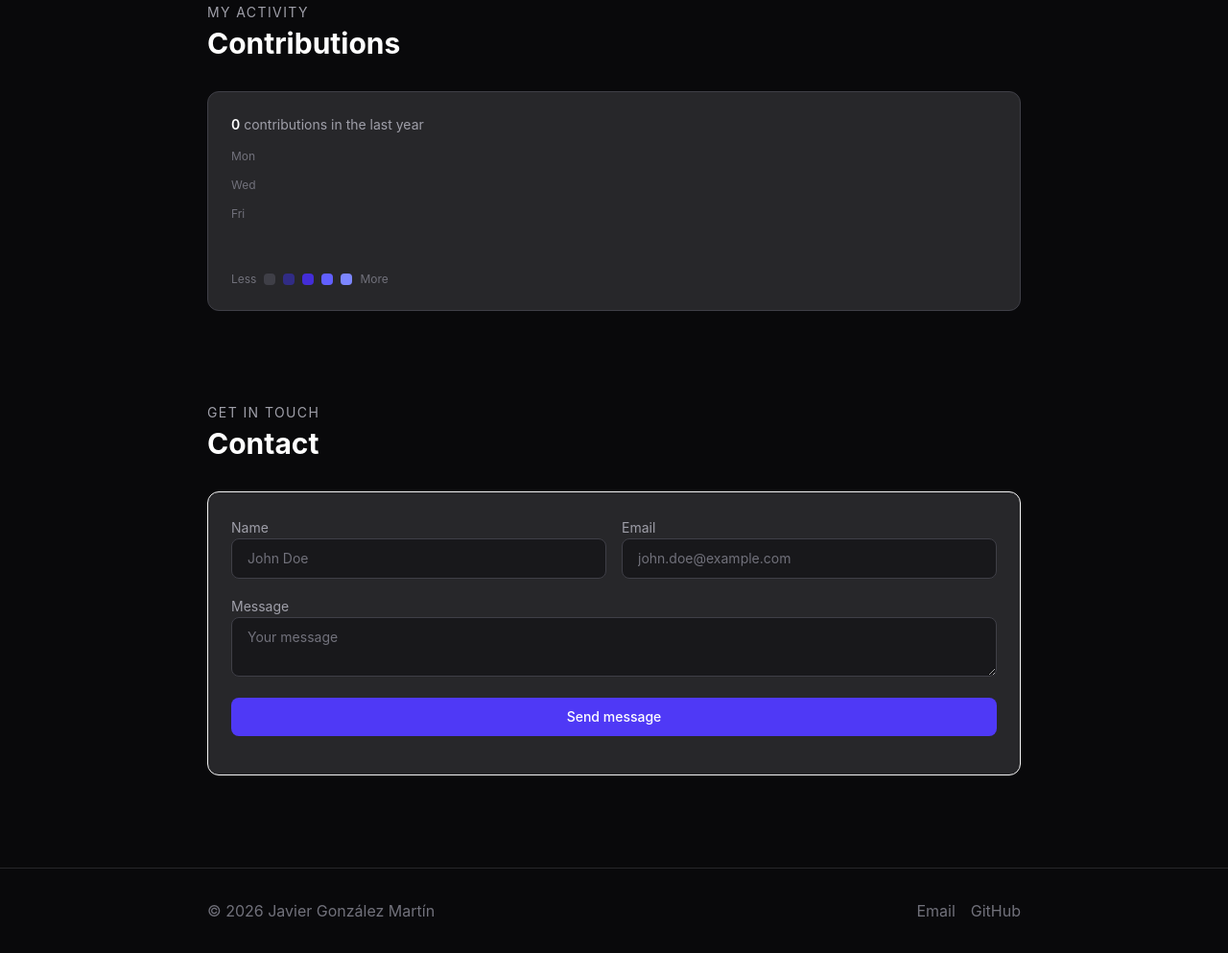
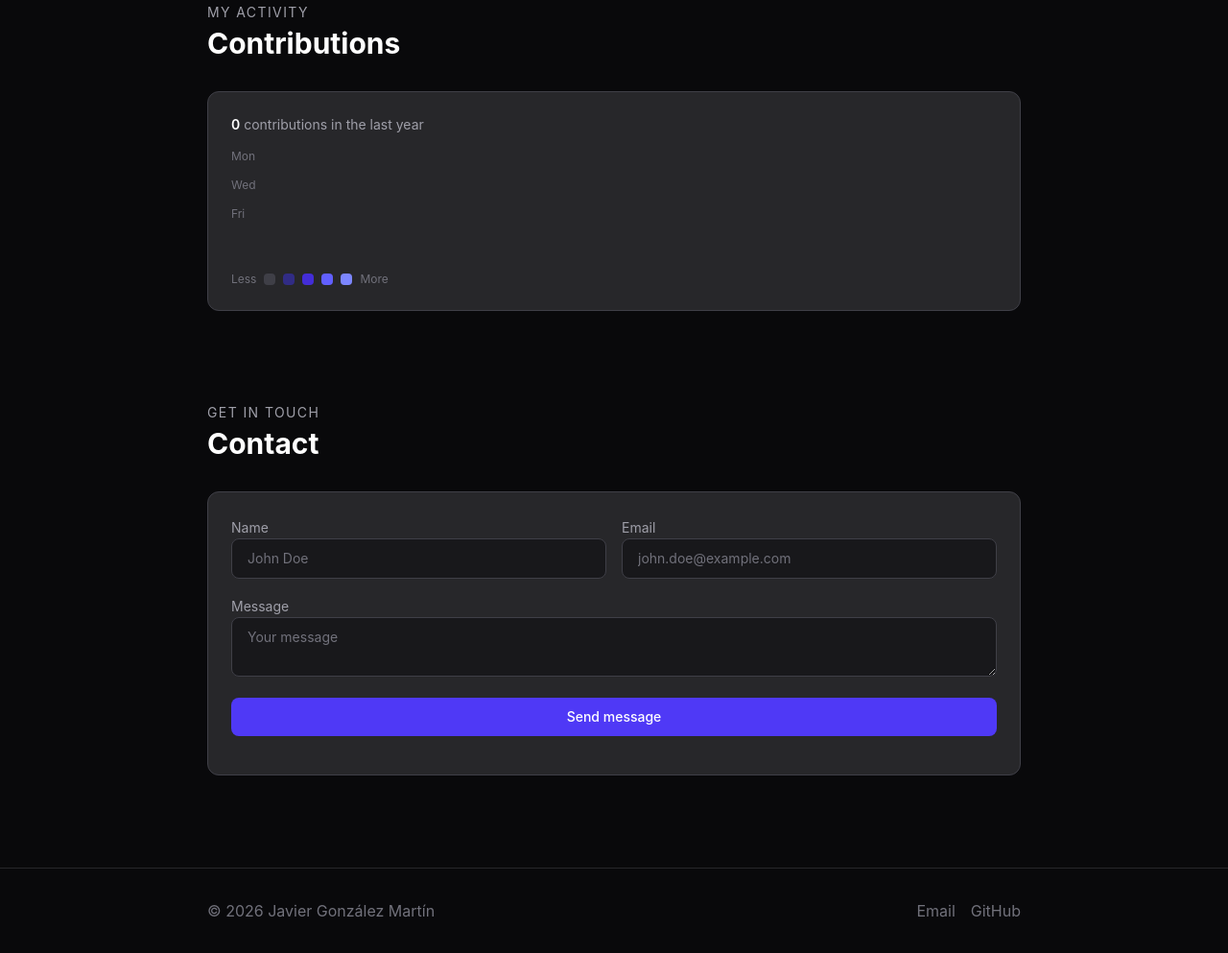
Before and after one commit to jgm1997/jgm1997.github.io, an Astro site: page / in a window 1280 px wide. Shown: the part 1538-2531 px from the top of the page at 96% size. Built offline with nearby package versions, Linux system fonts and the light colour scheme; Astro itself is replaced by a stand-in of ours.

Commit message:
fix: type in color

```diff
--- a/src/components/ContactForm.astro
+++ b/src/components/ContactForm.astro
@@ -10,7 +10,7 @@
     <h2 class="text-3xl font-bold text-white">Contact</h2>
   </div>
 
-  <div class="bg-zinc-800 border border-bg-zinc-700 rounded-xl p-6 space-y-4">
+  <div class="bg-zinc-800 border border-zinc-700 rounded-xl p-6 space-y-4">
     <form id="contact-form" class="space-y-4">
       <div class="grid grid-cols-1 md:grid-cols-2 gap-4">
         <div class="space-y-1">
```
